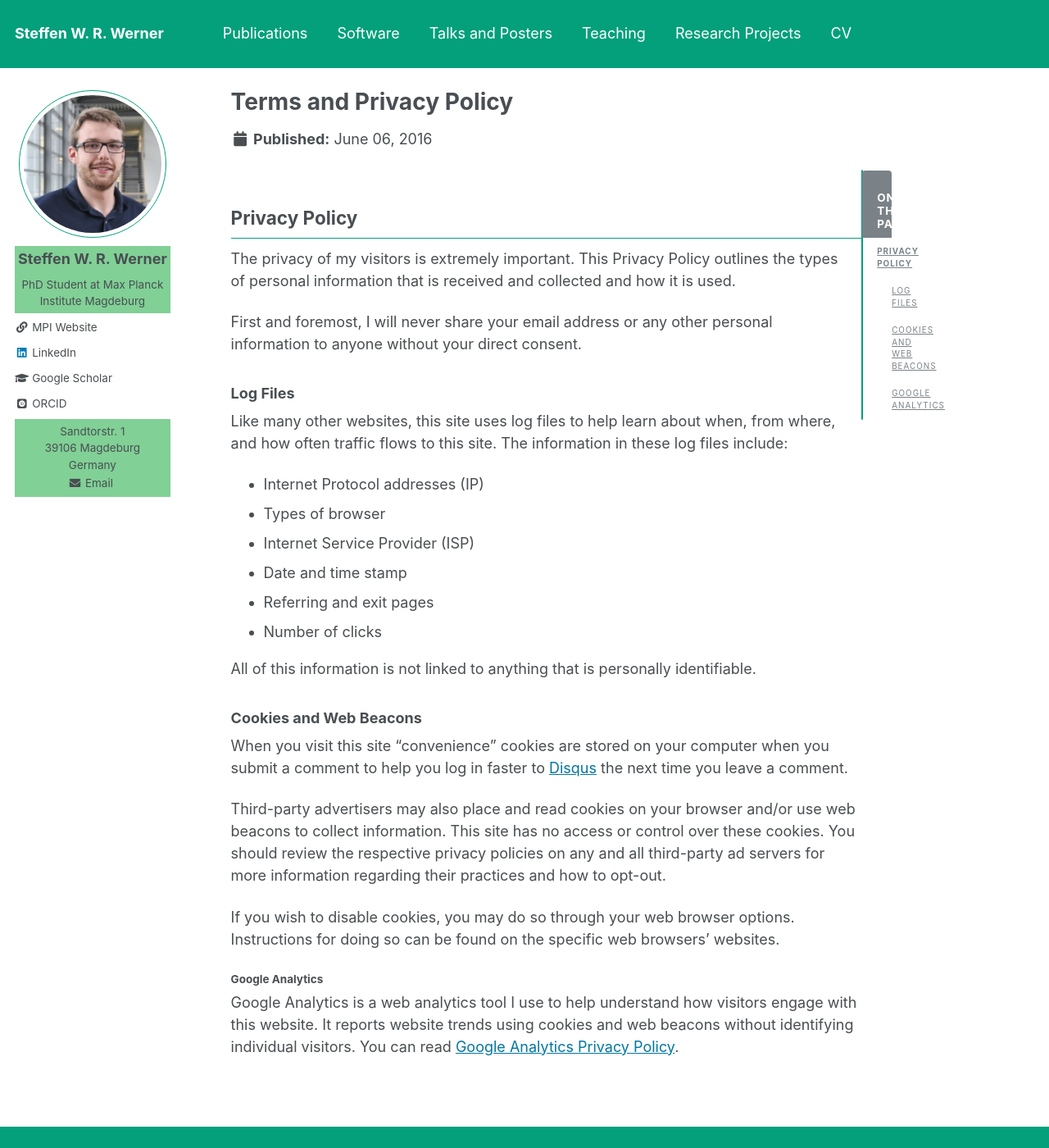
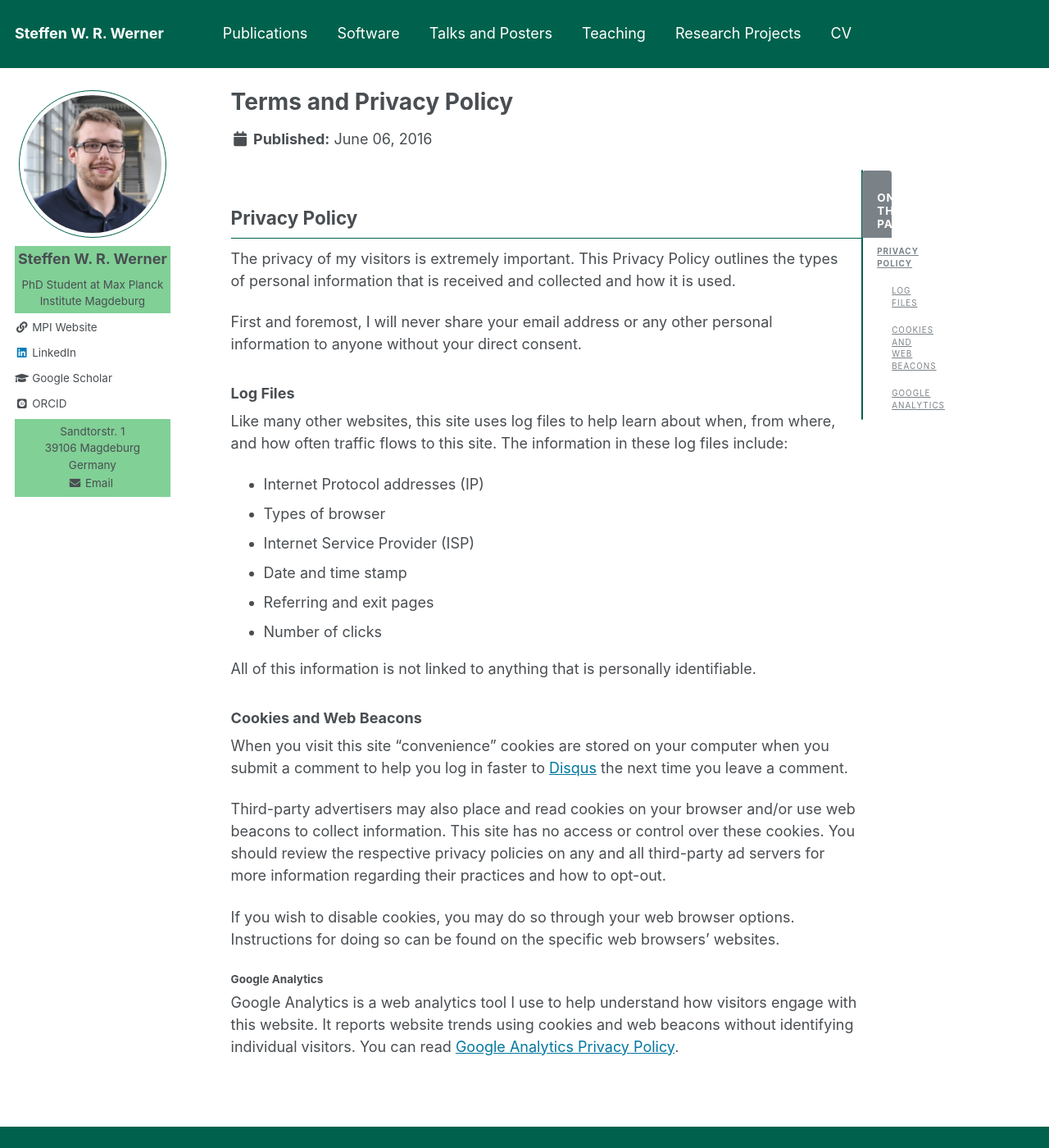
Before and after one commit to ninsteve/ninsteve.github.io, a Jekyll site: the page built from _pages/terms.md, in a window 1280 px wide and 1400 px high. Shown: the whole window at 82% size. Built offline with Jekyll 4.4.1, drawn with Linux system fonts in a browser that asks for light colours; some web fonts are replaced.

Commit message:
Just small color test.

```diff
--- a/_sass/_variables.scss
+++ b/_sass/_variables.scss
@@ -53,7 +53,7 @@ $darker-gray                : mix(#000, $gray, 60%);
 $light-gray                 : mix(#fff, $gray, 50%);
 $lighter-gray               : mix(#fff, $gray, 90%);
 
-$mygreen                    : #03A07B;
+$mygreen                    : #00624C;
 $mygreen-analogous          : #03a02d;
 $myblue-analogous           : #0377a0;
 
```
